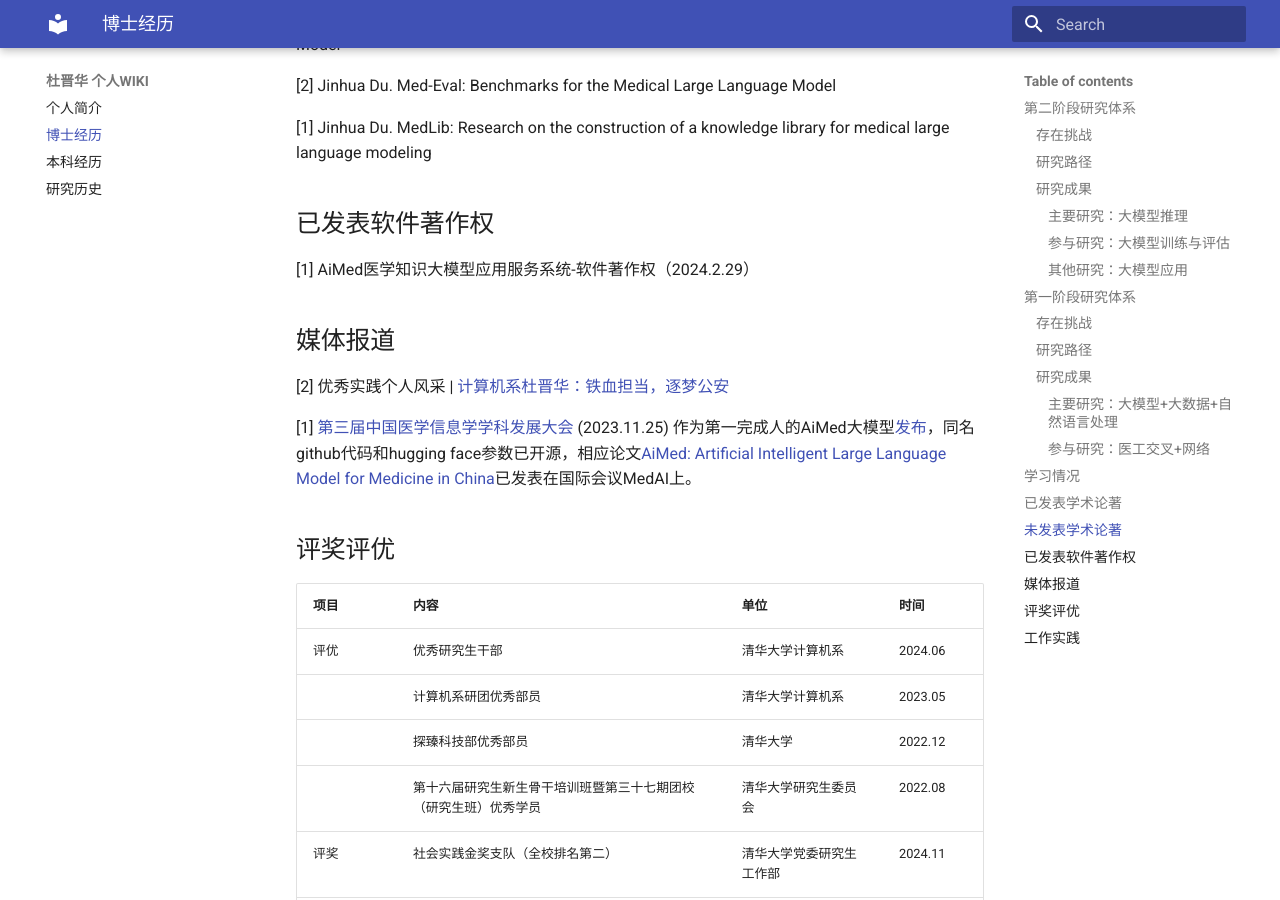
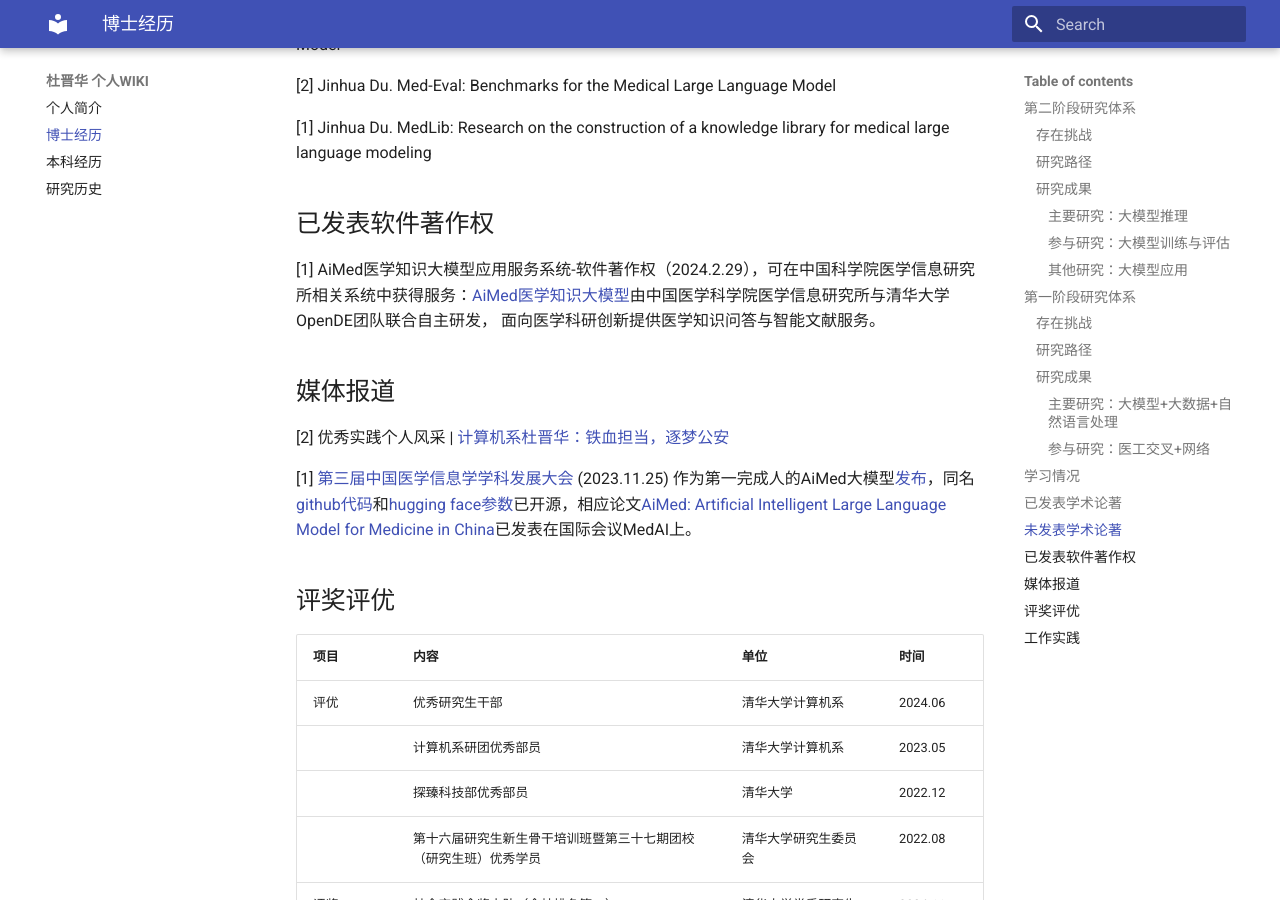
Before and after one commit to dujh22/Dujinhua_wiki, an MkDocs documentation site: the page built from docs/postgraduate_experience.md, in a window 1280 px wide and 900 px high, scrolled down 6031 px. Built offline with MkDocs 1.6.1 and Material for MkDocs 9.7.7, drawn with Linux system fonts in a browser that asks for light colours.

Commit message:
Update postgraduate_experience.md

```diff
--- a/docs/postgraduate_experience.md
+++ b/docs/postgraduate_experience.md
@@ -188,13 +188,13 @@
 
 ## 已发表软件著作权
 
-[1] AiMed医学知识大模型应用服务系统-软件著作权（2024.2.29）
+[1] AiMed医学知识大模型应用服务系统-软件著作权（2024.2.29），可在中国科学院医学信息研究所相关系统中获得服务：[AiMed医学知识大模型](http://aimed.imicams.ac.cn/#/)由中国医学科学院医学信息研究所与清华大学OpenDE团队联合自主研发， 面向医学科研创新提供医学知识问答与智能文献服务。
 
 ## 媒体报道
 
 [2] 优秀实践个人风采 | [计算机系杜晋华：铁血担当，逐梦公安](https://mp.weixin.qq.com/s/RyUsmJ1ZuZ38XbXRmd3a8A)
 
-[1]  [第三届中国医学信息学学科发展大会](https://mp.weixin.qq.com/s/RDQUcnGLRciSwub1HuOh4Q) (2023.11.25) 作为第一完成人的AiMed大模型[发布](https://bt7cezha1x.feishu.cn/wiki/Bu3YwOsyyixkswkYGS1cjbXPnMf?from=from_copylink)，同名github代码和hugging face参数已开源，相应论文[AiMed: Artificial Intelligent Large Language Model for Medicine in China](https://ieeexplore.ieee.org/document/10803480)已发表在国际会议MedAI上。
+[1]  [第三届中国医学信息学学科发展大会](https://mp.weixin.qq.com/s/RDQUcnGLRciSwub1HuOh4Q) (2023.11.25) 作为第一完成人的AiMed大模型[发布](https://bt7cezha1x.feishu.cn/wiki/Bu3YwOsyyixkswkYGS1cjbXPnMf?from=from_copylink)，同名[github代码](https://github.com/dujh22/AiMed)和[hugging face参数](https://huggingface.co/DuJinHua/AiMed)已开源，相应论文[AiMed: Artificial Intelligent Large Language Model for Medicine in China](https://ieeexplore.ieee.org/document/10803480)已发表在国际会议MedAI上。
 
 ## 评奖评优
 
```
